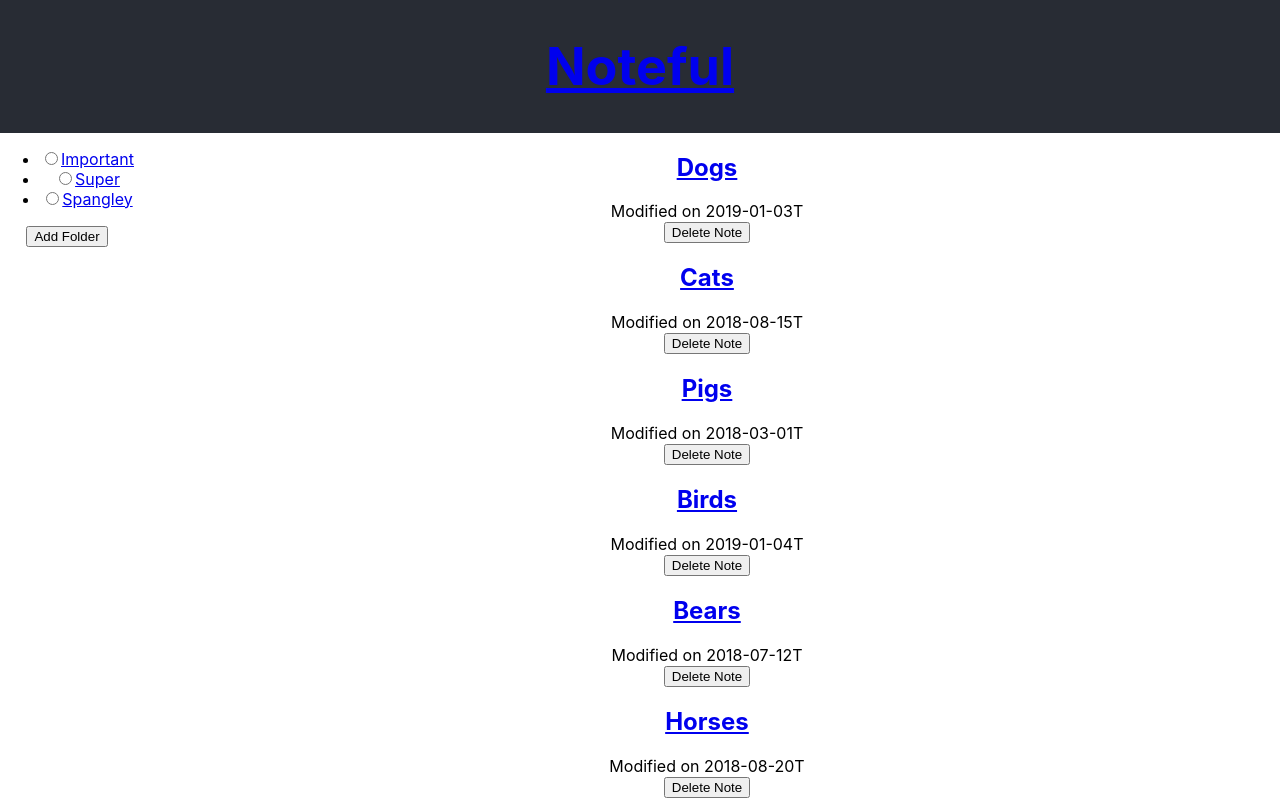
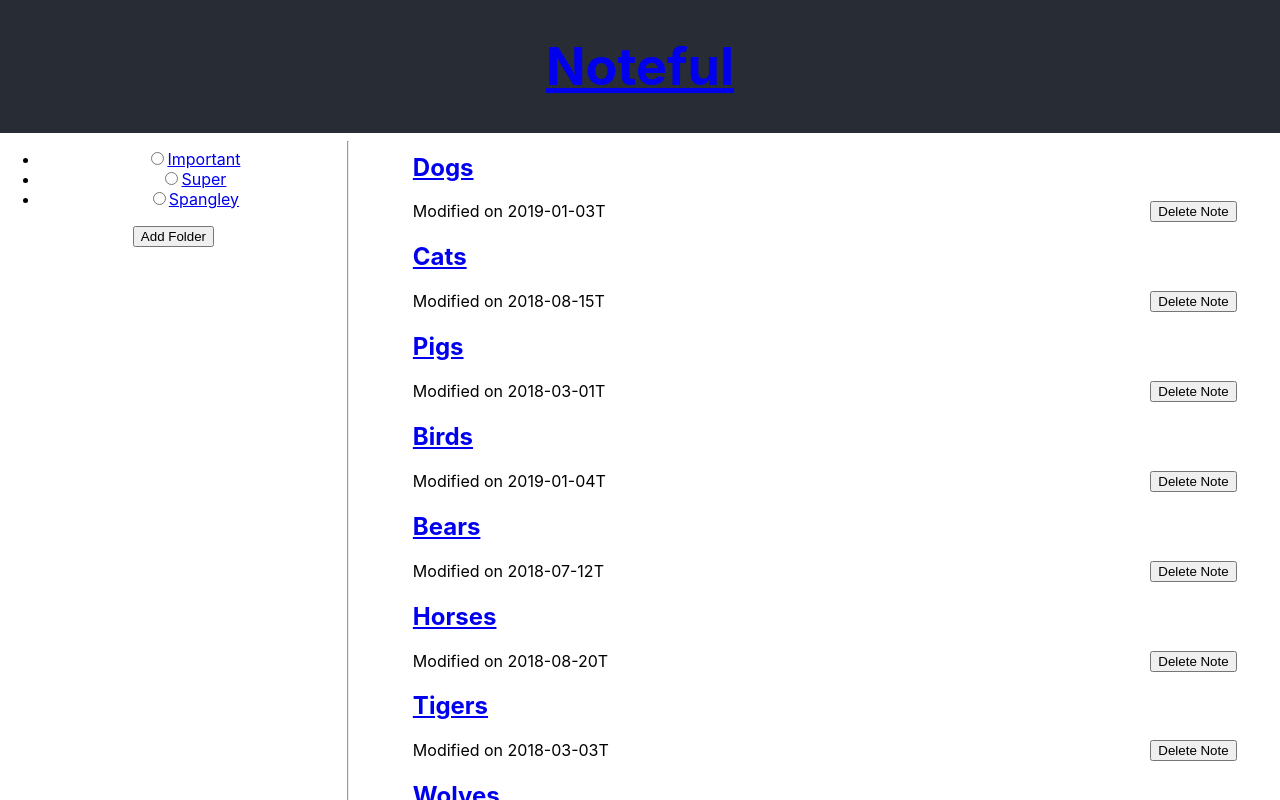
Before and after one commit to s-poveda/noteful, a React (Create React App) app: page / in a window 1280 px wide. Shown: the top 800 px of the page. Built offline with nearby package versions, Linux system fonts and the light colour scheme.

Commit message:
CSS styling

```diff
--- a/src/App.css
+++ b/src/App.css
@@ -1,5 +1,9 @@
 .App {
   text-align: center;
+}
+
+hr {
+  margin-right: 5%;
 }
 
 .App-logo {
@@ -9,6 +13,15 @@
 
 .flex-container {
 	display: flex;
+}
+
+.space {
+  justify-content: space-between;
+}
+
+.space2 {
+  display: flex;
+  justify-content: left;
 }
 
 @media (prefers-reduced-motion: no-preference) {
--- a/src/App.js
+++ b/src/App.js
@@ -35,6 +35,7 @@ class App extends Component {
 				<Route exact path="/"
 				// {component={FolderMenu}}
 			 		render={ () => <FolderMenu folders={this.state.folders} selectedFolderId={this.state.selectedFolderId} />} />
+					 <hr/>
 					<Route exact path="/"
 					// {component={FolderMenu}}
 				 		render={ () =>  <MainDisplay notesToBeDisplayed={this.notesToBeDisplayed}/>} />
--- a/src/Components/FolderMenu/FolderMenu.css
+++ b/src/Components/FolderMenu/FolderMenu.css
@@ -1,3 +1,3 @@
 .folder-menu {
-	flex: 1
+	flex: 1;
 }
--- a/src/Components/FolderMenu/FolderMenu.js
+++ b/src/Components/FolderMenu/FolderMenu.js
@@ -14,7 +14,7 @@ export default function FolderMenu (props) {
 	);
 
 	return (
-		<div className="Folder-menu">
+		<div className="folder-menu">
 		<ul>
 			{displayFolders}
 		</ul>
--- a/src/Components/MainDisplay/MainDisplay.css
+++ b/src/Components/MainDisplay/MainDisplay.css
@@ -1,8 +1,9 @@
 .main-display {
-	flex: 3;
+	flex: 2.5;
 }
 
 .main-display ul {
 	list-style: none;
 	padding: 0;
+	margin-right: 5%;
 }
--- a/src/Components/NoteCard/NoteCard.js
+++ b/src/Components/NoteCard/NoteCard.js
@@ -5,9 +5,9 @@ function NoteCard(props) {
   return (
 		<li>
     <Link to={`note/${props.noteId}`}>
-      <h2> {props.name} </h2>
+      <h2 className='space2'> {props.name} </h2>
 			</Link>
-      <div>
+      <div className='flex-container space'>
         <div>Modified on {props.modified.substring(0,11)}</div>
         <button> Delete Note </button>
       </div>
```
